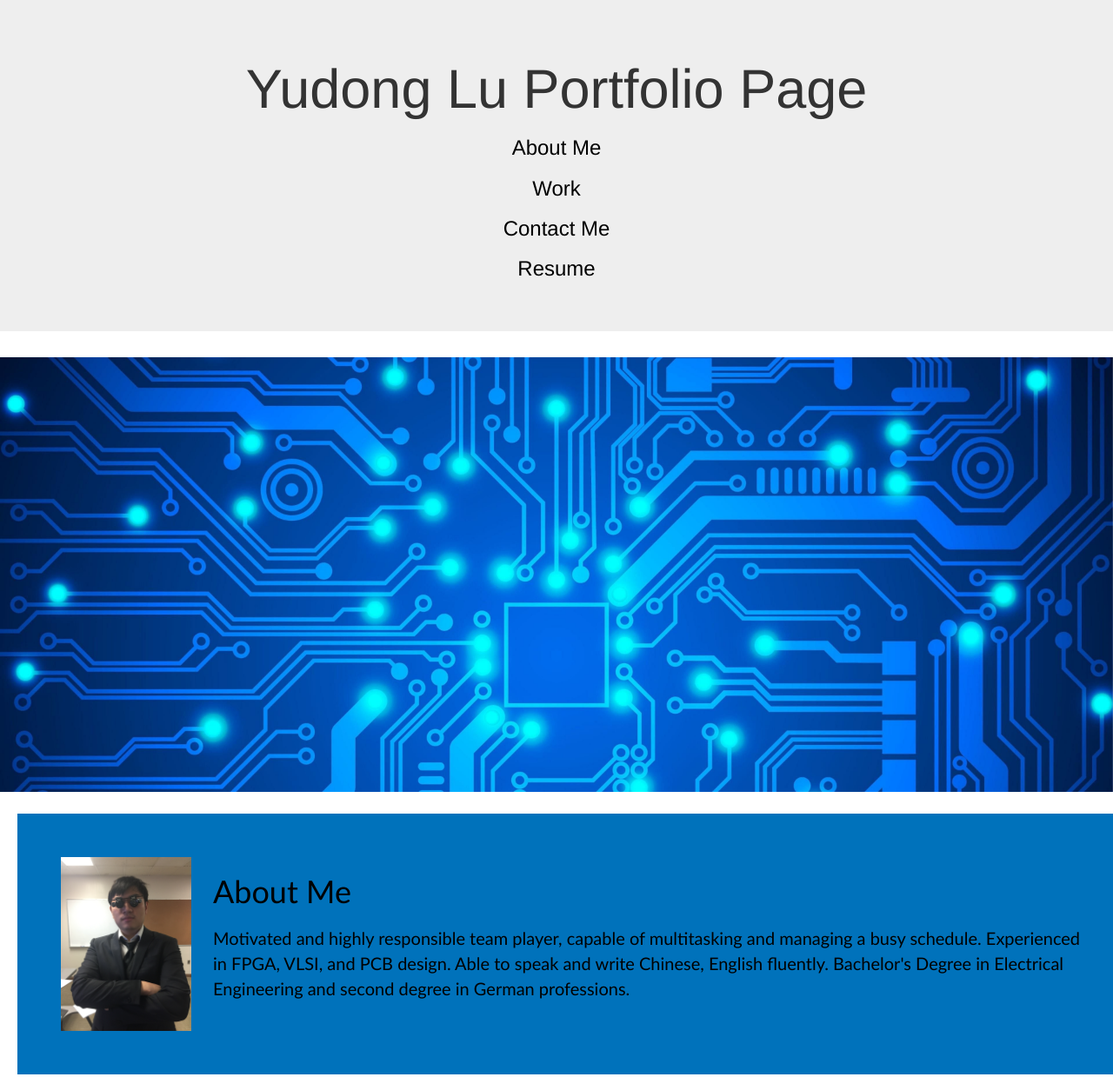
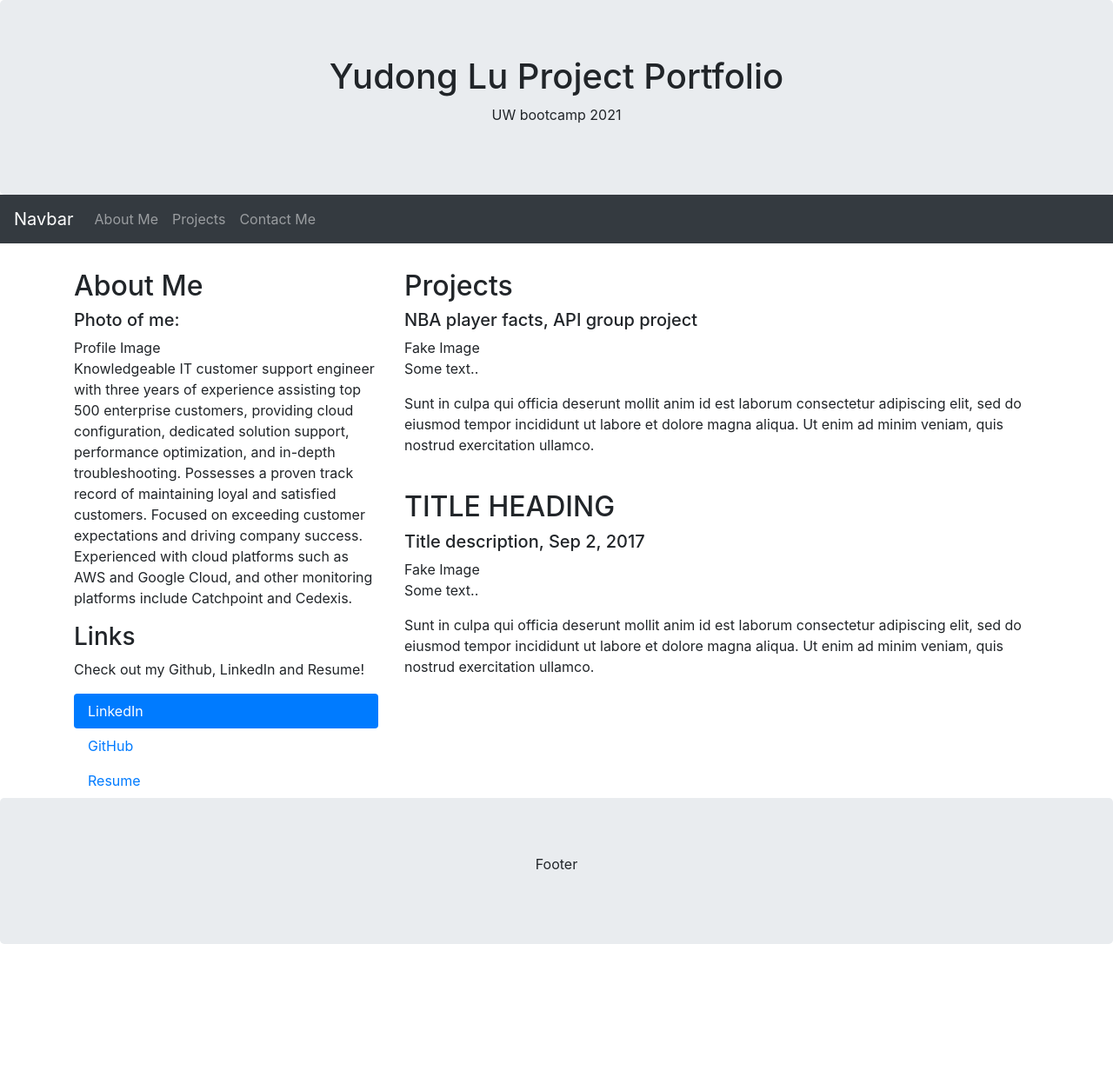
Before and after one commit to BenLu2/Homework2, a plain HTML site: page index.html in a window 1280 px wide. Shown: the top 1239 px of the page at 87% size. After the commit the page ends 1086 px from the top, so only its background shows below. Drawn offline with nearby package versions, Linux system fonts and the light colour scheme.

Commit message:
new changes

```diff
--- a/index.html
+++ b/index.html
@@ -1,90 +1,84 @@
 <!DOCTYPE html>
-<html lang="en-us">
+<html lang="en">
+<head>
+  <title>Bootstrap 4 Website Example</title>
+  <meta charset="utf-8">
+  <meta name="viewport" content="width=device-width, initial-scale=1">
+  <link rel="stylesheet" href="https://maxcdn.bootstrapcdn.com/bootstrap/4.5.2/css/bootstrap.min.css">
+  <script src="https://ajax.googleapis.com/ajax/libs/jquery/3.5.1/jquery.min.js"></script>
+  <script src="https://cdnjs.cloudflare.com/ajax/libs/popper.js/1.16.0/umd/popper.min.js"></script>
+  <script src="https://maxcdn.bootstrapcdn.com/bootstrap/4.5.2/js/bootstrap.min.js"></script>
+</head>
+<body>
 
-<head>
-    <meta charset="UTF-8" />
-    <meta name="viewport" content="width=device-width, initial-scale=1, shrink-to-fit=no">
-<!-- Add bootstrap libary for the responsive vewport  -->
-    <link rel="stylesheet" href="./Assets/css/reset.css">
-    <link rel="stylesheet" href="https://maxcdn.bootstrapcdn.com/bootstrap/3.4.1/css/bootstrap.min.css">
-  <script src="https://ajax.googleapis.com/ajax/libs/jquery/3.5.1/jquery.min.js"></script>
-  <script src="https://maxcdn.bootstrapcdn.com/bootstrap/3.4.1/js/bootstrap.min.js"></script>
-    <link rel="stylesheet" href="./Assets/css/style.css">
+<div class="jumbotron text-center" style="margin-bottom:0">
+  <h1>Yudong Lu Project Portfolio</h1>
+  <p>UW bootcamp 2021</p>
+</div>
 
-    <title>YudongLu Portfolio</title>
-</head>
-<!-- header -->
-<body>
-    <!-- Use the bootstrap example design -->
-    <div class="jumbotron text-center">
-        <h1>Yudong Lu Portfolio Page</h1>
-
-        <nav>
-
-            <ul>
-                <li>
-                  <h3> <a href="#About-Me">About Me</a></h3>
+<nav class="navbar navbar-expand-sm bg-dark navbar-dark">
+  <a class="navbar-brand" href="#">Navbar</a>
+  <button class="navbar-toggler" type="button" data-toggle="collapse" data-target="#collapsibleNavbar">
+    <span class="navbar-toggler-icon"></span>
+  </button>
+  <div class="collapse navbar-collapse" id="collapsibleNavbar">
+    <ul class="navbar-nav">
+      <li class="nav-item">
+        <a class="nav-link" href="#">About Me</a>
       </li>
-                <li>
-                    <h3><a href="#Work">Work</a></h3>
+      <li class="nav-item">
+        <a class="nav-link" href="#">Projects</a>
       </li>
-                <li>
-                    <h3><a href="#Contact">Contact Me</a></h3>
-                </li>
-                <li>
-                    <h3><a href="#Resume">Resume</a></h3>
+      <li class="nav-item">
+        <a class="nav-link" href="#">Contact Me</a>
       </li>
     </ul>
+  </div>
+</nav>
 
-        </nav>
+<div class="container" style="margin-top:30px">
+  <div class="row">
+    <div class="col-sm-4">
+      <h2>About Me</h2>
+      <h5>Photo of me:</h5>
+      <div class="profileimg">Profile Image</div>
+      <p>Knowledgeable IT customer support engineer with three years of experience assisting top 500 enterprise customers, providing cloud configuration, dedicated solution support, performance optimization, and in-depth troubleshooting.
+        Possesses a proven track record of maintaining loyal and satisfied customers. Focused on exceeding customer expectations and driving company success.
+        Experienced with cloud platforms such as AWS and Google Cloud, and other monitoring platforms include Catchpoint and Cedexis.   </p>
+      <h3>Links</h3>
+      <p>Check out my Github, LinkedIn and Resume!</p>
+      <ul class="nav nav-pills flex-column">
+        <li class="nav-item">
+          <a class="nav-link active" href="#">LinkedIn</a>
+        </li>
+        <li class="nav-item">
+          <a class="nav-link" href="#">GitHub</a>
+        </li>
+        <li class="nav-item">
+          <a class="nav-link" href="#">Resume</a>
+        </li>
+      </ul>
+      <hr class="d-sm-none">
+    </div>
+    <div class="col-sm-8">
+      <h2>Projects</h2>
+      <h5>NBA player facts, API group project</h5>
+      <div class="fakeimg">Fake Image</div>
+      <p>Some text..</p>
+      <p>Sunt in culpa qui officia deserunt mollit anim id est laborum consectetur adipiscing elit, sed do eiusmod tempor incididunt ut labore et dolore magna aliqua. Ut enim ad minim veniam, quis nostrud exercitation ullamco.</p>
+      <br>
+      <h2>TITLE HEADING</h2>
+      <h5>Title description, Sep 2, 2017</h5>
+      <div class="fakeimg">Fake Image</div>
+      <p>Some text..</p>
+      <p>Sunt in culpa qui officia deserunt mollit anim id est laborum consectetur adipiscing elit, sed do eiusmod tempor incididunt ut labore et dolore magna aliqua. Ut enim ad minim veniam, quis nostrud exercitation ullamco.</p>
+    </div>
+  </div>
 </div>
 
-    <div class="BackgoundIMG"></div>
-    <!-- Main Content -->
-    <div class="mainContent">
-        <div id="About-Me" class="About-Me">
-            <img src="./Assets/images/About-Me.JPG" class="float-left" />
-            <h2>About Me</h2>
-            <p>
-                Motivated and highly responsible team player, capable of multitasking and managing a busy schedule. Experienced in FPGA, VLSI, and PCB design. Able to speak and write Chinese, English fluently. Bachelor's Degree in Electrical Engineering and second degree in German professions.
-            </p>
-        </div>
-        <div id="Work" class="Work">
-
-            <h2>Work</h2>
-            <p>
-                With experiences in PCB design, we have build a relay control for the calibrating system.
-            </p>
-           <!-- No projects yet so using picture of llama for replacement -->
-           <!-- Use float-work class here so the image will aligned -->
-            <img src="./Assets/images/work.jpeg" class="float-work" />
-            <img src="./Assets/images/work.jpeg" class="float-work" />
-            <img src="./Assets/images/work.jpeg" class="float-work" />
-
+<div class="jumbotron text-center" style="margin-bottom:0">
+  <p>Footer</p>
 </div>
 
-        <div id="Contact" class="Contact">
-            <img src="./Assets/images/Contact-Me.png" class="float-left" />
-            <h2>Contact Me</h2>
-            <p>
-                You can contact me through the following method: <br>
-                Email: xxx@gmail.com <br>
-                Phone: xxx-xxx-xxxx
-            </p>
-        </div>
-        <div id="Resume" class="Resume">
-            <img src="./Assets/images/Resume.jpeg" class="float-left" />
-            <h2>Resume</h2>
-            <!-- Use the green button design here for the link -->
-            <a href="https://www.linkedin.com/in/yudong-lu/" class="button">See my Resume!</a>
-
-        </div>
-    </div>
 </body>
-<div class="footer">
-    <h2>Made by Yudong Lu</h2>
-    <p>
-        &copy; 2021 UW Bootcamp.
-    </p>
-</div>
 </html>
```
Also changed, not shown: script.js (added), style.css (added). Lines whose indentation alone changed are shown as unchanged.
